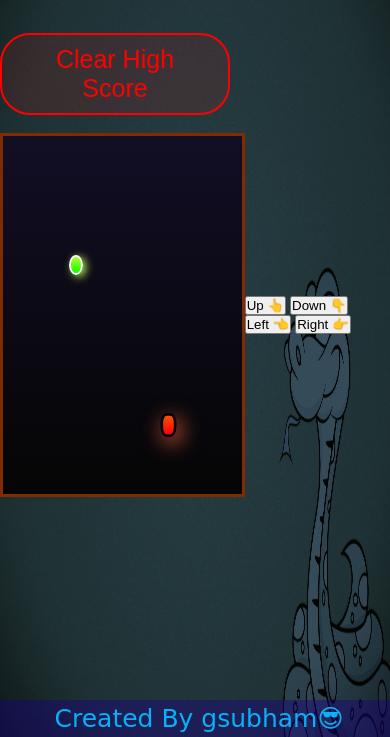
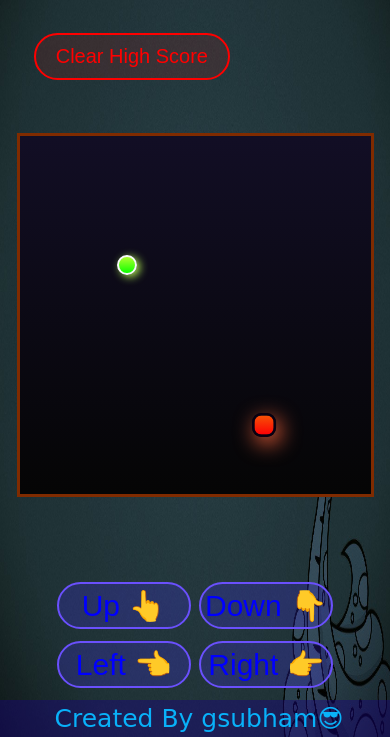
Before and after one commit to gsubhampatra/gsnakegame, a plain HTML site: page index.html in a window 390 px wide. Shown: the part 107-844 px from the top of the page. Drawn offline with Linux system fonts and the light colour scheme.

Commit message:
Update style.css

```diff
--- a/css/style.css
+++ b/css/style.css
@@ -86,3 +86,35 @@ footer{
     text-align: center;
     font-family: cursive;
 }
+.op{
+    position: absolute;
+    bottom: 40px;
+    display: none ;
+    grid-template-columns: 1fr 1fr ;
+    grid-template-columns: 1fr 1fr ;
+
+    padding: 3px;
+}
+.op .btngp{
+    font-family: Arial, Helvetica, sans-serif;
+    background-color: rgba(68, 47, 255, 0.223);
+    color: blue;
+    border: 2px solid rgb(106, 80, 253);
+    padding: 4px;
+    font-size: 30px;
+    margin:6px 4px;
+    border-radius: 40px;
+    font-weight: 200;
+}
+.btngp:hover{
+    box-shadow: 5px 5px 8px rgb(5, 5, 249);
+
+}
+@media (max-width:500px) {
+    .op{
+        display: grid;
+    }
+    #btn{
+        font-size: 20px;
+    }
+}
```
